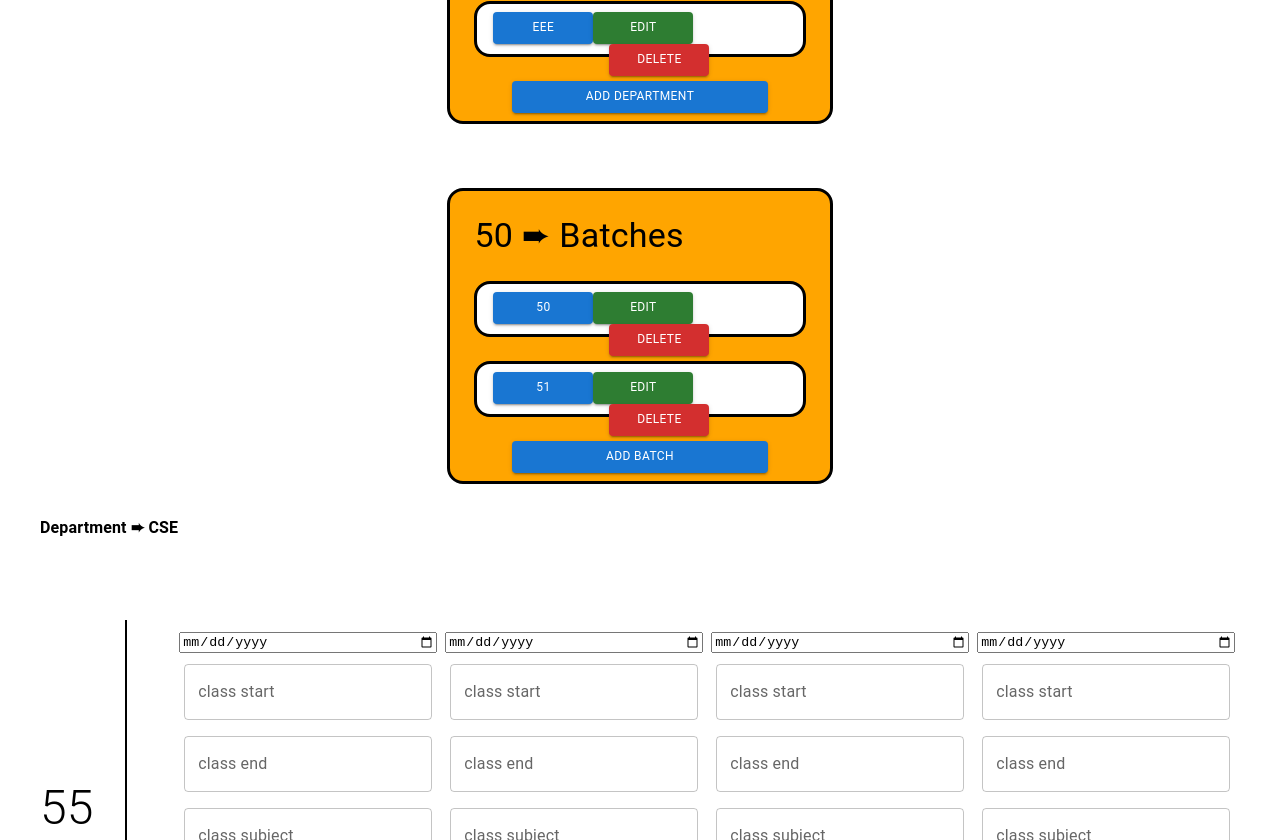
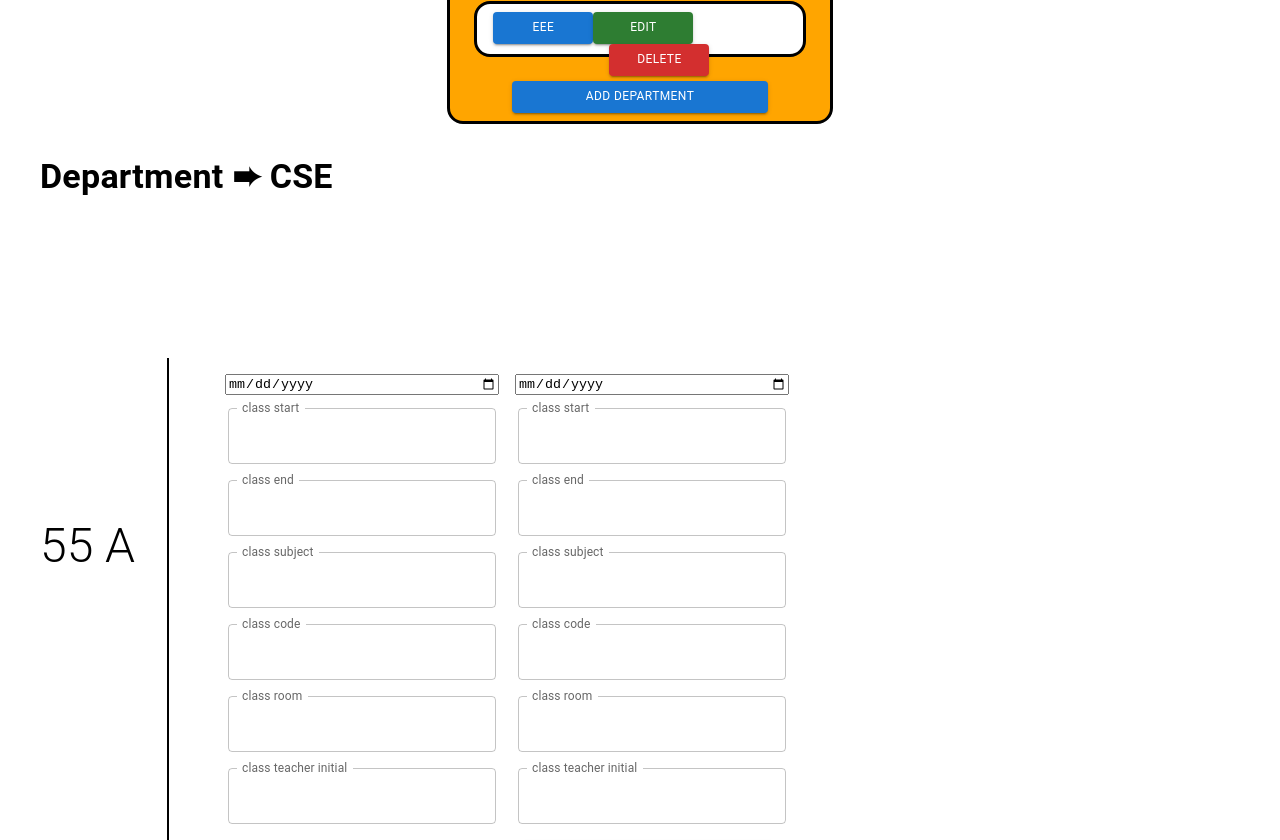
Before and after one commit to atefevan/Student_Companion_Admin, a React (Vite) app: page / in a window 1280 px wide. Shown: the part 260-1100 px from the top of the page. Built offline with nearby package versions, Linux system fonts and the light colour scheme; no server answers; the database is empty.

Commit message:
Add + Remove Added

```diff
--- a/src/App.tsx
+++ b/src/App.tsx
@@ -1,5 +1,4 @@
 import { SnackbarProvider } from "notistack";
-import Login from "./pages/Login/Login";
 import { BrowserRouter, Route, Routes } from "react-router-dom";
 import Dashboard from "./pages/Dashboard/Dashboard";
 
--- /dev/null
+++ b/src/components/ClasswisePlates.tsx
@@ -0,0 +1,70 @@
+import C_TextField from "../../src/components/atoms/C_TextField";
+interface Props {}
+
+const ClasswisePlates = ({}: Props) => {
+  return (
+    <>
+      <div
+        style={{
+          justifyContent: "space-between",
+          display: "flex",
+          flexDirection: "column",
+          margin: 3,
+        }}
+      >
+        <input type="date" style={{ margin: 5 }} name="date" />
+
+        <C_TextField
+          id="outlined-basic"
+          type="text"
+          label="class start"
+          isError={false}
+          style={{ margin: 1 }}
+          fieldOnChange={() => {}}
+        />
+        <C_TextField
+          id="outlined-basic"
+          type="text"
+          label="class end"
+          isError={false}
+          style={{ margin: 1 }}
+          fieldOnChange={() => {}}
+        />
+        <C_TextField
+          id="outlined-basic"
+          type="text"
+          label="class subject"
+          isError={false}
+          style={{ margin: 1 }}
+          fieldOnChange={() => {}}
+        />
+        <C_TextField
+          id="outlined-basic"
+          type="text"
+          label="class code"
+          isError={false}
+          style={{ margin: 1 }}
+          fieldOnChange={() => {}}
+        />
+        <C_TextField
+          id="outlined-basic"
+          type="text"
+          label="class room"
+          isError={false}
+          style={{ margin: 1 }}
+          fieldOnChange={() => {}}
+        />
+        <C_TextField
+          id="outlined-basic"
+          type="text"
+          label="class teacher initial"
+          isError={false}
+          style={{ margin: 1 }}
+          fieldOnChange={() => {}}
+        />
+      </div>
+    </>
+  );
+};
+
+export default ClasswisePlates;
--- a/src/components/atoms/C_Button.tsx
+++ b/src/components/atoms/C_Button.tsx
@@ -10,7 +10,7 @@ interface BtnProps {
   height?: string;
   variant: "text" | "contained" | "outlined";
   size: "small" | "medium" | "large";
-  marginLeft?: number;
+  marginLeft?: number | string;
   marginRight?: number;
   btn_color?:
     | "inherit"
@@ -20,8 +20,9 @@ interface BtnProps {
     | "error"
     | "info"
     | "warning";
+  selfAlign?: string;
   marginTop?: number;
-  marginBottom?: number;
+  marginBottom?: number | string;
   startIcon?: React.ReactNode;
   endIcon?: React.ReactNode;
   style?: SxProps<Theme>;
@@ -45,6 +46,7 @@ const C_Button = ({
   marginRight,
   marginTop,
   marginBottom,
+  selfAlign,
   style,
   startIcon,
   endIcon,
@@ -62,6 +64,7 @@ const C_Button = ({
           mr: marginRight,
           mt: marginTop,
           mb: marginBottom,
+          alignSelf: selfAlign,
           ...style,
         }}
         color={btn_color}
--- a/src/components/atoms/C_Textfield.tsx
+++ b/src/components/atoms/C_Textfield.tsx
@@ -11,11 +11,12 @@ import { useState } from "react";
 interface Props {
   prefixIcon?: any;
   prefixText?: string;
+  icon_color?: string;
   suffixIcon?: React.ReactNode;
   suffixText?: string;
   height?: string;
   width?: string;
-  label: string;
+  label?: string;
   id: string;
   placeHolder?: string;
   type: string;
@@ -27,6 +28,17 @@ interface Props {
   value?: string;
   variant?: "standard" | "outlined" | "filled";
   style?: SxProps<Theme>;
+  font?: string;
+  borderColor?:
+    | "error"
+    | "primary"
+    | "secondary"
+    | "info"
+    | "success"
+    | "warning";
+  textColor?: string;
+  hiddenLabel?: boolean;
+  focused?: boolean;
   fieldOnChange: (value: string) => void;
 }
 
@@ -45,8 +57,12 @@ const C_TextField = ({
   suffixText,
   placeHolder,
   style,
+  textColor,
+  focused,
+  borderColor,
   fieldOnChange,
   fullwidth,
+  hiddenLabel,
 }: Props) => {
   const [showPassword, setShowPassword] = useState(true);
   const handleShowPassword = () => {
@@ -56,6 +72,8 @@ const C_TextField = ({
     <>
       <TextField
         fullWidth={fullwidth}
+        hiddenLabel={hiddenLabel}
+        focused={focused}
         sx={{
           mb: 5,
           ...style,
@@ -66,6 +84,7 @@ const C_TextField = ({
               {prefixText ? prefixText : prefixIcon ? prefixIcon : null}
             </InputAdornment>
           ),
+
           endAdornment: (
             <InputAdornment position="end">
               {suffixText ? suffixText : null}
@@ -84,6 +103,9 @@ const C_TextField = ({
               </IconButton>
             </InputAdornment>
           ),
+          style: {
+            color: textColor,
+          },
         }}
         id={id}
         label={label}
@@ -92,6 +114,7 @@ const C_TextField = ({
         placeholder={placeHolder}
         disabled={_disabled}
         error={isError}
+        color={borderColor}
         variant={variant}
         required={required ? required : false}
         onChange={(e) => {
--- a/src/pages/Dashboard/Dashboard.tsx
+++ b/src/pages/Dashboard/Dashboard.tsx
@@ -6,16 +6,17 @@ import Batches from "../Batches/Batches";
 const Dashboard = () => {
   const dept = "CSE";
   const batches = ["55", "51", "52", "53"];
+  const sections = ["A", "B", "C"];
+  // const batch_sections = [55:{},]
   return (
     <>
       <Departments />
-      <Batches />
       <Box>
-        <Typography variant="body1" fontWeight={600} sx={{ m: 4 }}>
+        <Typography variant="h4" fontWeight={600} sx={{ m: 4 }}>
           Department ➨ {dept}
         </Typography>
-        {batches.map((e) => (
-          <Info batch={e} />
+        {batches.map((batch) => (
+          <Info batch={batch} section="A" />
         ))}
       </Box>
     </>
--- a/src/pages/Info/Info.tsx
+++ b/src/pages/Info/Info.tsx
@@ -1,18 +1,30 @@
-import { Box, TextField, Typography } from "@mui/material";
+import { Box, Typography } from "@mui/material";
 import { useState } from "react";
+import ClasswisePlates from "../../components/ClasswisePlates";
+import C_Button from "../../components/atoms/C_Button";
 interface Props {
   batch: string;
+  section: string;
 }
 
-const Info = ({ batch }: Props) => {
-  const cse_55 = "55A";
-  const date = useState<Date>();
-  const c_start = useState();
-  const c_end = useState();
-  const c_subject = useState();
-  const c_code = useState();
-  const c_room = useState();
-  const c_teacher_initial = useState();
+const Info = ({ batch, section }: Props) => {
+  // const date = useState<Date>();
+  // const c_start = useState();
+  // const c_end = useState();
+  // const c_subject = useState();
+  // const c_code = useState();
+  // const c_room = useState();
+  // const c_teacher_initial = useState();
+  const [classes, setClasses] = useState<any>([
+    <ClasswisePlates />,
+    <ClasswisePlates />,
+  ]);
+  const handleAddClass = (newClass: any) => {
+    setClasses([...classes, newClass]);
+  };
+  const handleRemoveClass = (removeClass: any) => {
+    setClasses(classes.filter((i: any) => i != removeClass));
+  };
   return (
     <>
       <Box
@@ -21,8 +33,9 @@ const Info = ({ batch }: Props) => {
           right: 0,
           top: 0,
           bottom: 0,
-          height: "50vh",
-          mt: 10,
+          height: "59vh",
+          alignSelf: "end",
+          mt: 20,
         }}
       >
         <div style={{ display: "flex" }}>
@@ -32,7 +45,7 @@ const Info = ({ batch }: Props) => {
               fontWeight={300}
               sx={{ mr: 4, ml: 4, mt: 20 }}
             >
-              {batch}
+              {batch} {section}
             </Typography>
           </Box>
           <Box
@@ -47,97 +60,32 @@ const Info = ({ batch }: Props) => {
             sx={{
               height: "55%",
               display: "flex",
-              width:"100vw",
-              flex:1,
+              width: "100vw",
+              flex: 1,
               m: 1,
             }}
           >
-            <div
-              style={{
-                justifyContent: "space-between",
-                display: "flex",
-                flexDirection: "column",
-                margin: 1,
-              }}
-            >
-              <input type="date" style={{ margin: 3 }} name="date" />
-
-              <TextField type="text" sx={{ m: 1 }} label={"class start"} />
-              <TextField type="text" sx={{ m: 1 }} label={"class end"} />
-              <TextField type="text" sx={{ m: 1 }} label={"class subject"} />
-              <TextField type="text" sx={{ m: 1 }} label={"class code"} />
-              <TextField type="text" sx={{ m: 1 }} label={"class room"} />
-              <TextField
-                type="text"
-                sx={{ m: 1 }}
-                label={"class teacher initial"}
-              />
-            </div>
-            <div
-              style={{
-                justifyContent: "space-between",
-                display: "flex",
-                flexDirection: "column",
-                margin: 1,
-              }}
-            >
-              <input type="date" style={{ margin: 3 }} name="date" />
-
-              <TextField type="text" sx={{ m: 1 }} label={"class start"} />
-              <TextField type="text" sx={{ m: 1 }} label={"class end"} />
-              <TextField type="text" sx={{ m: 1 }} label={"class subject"} />
-              <TextField type="text" sx={{ m: 1 }} label={"class code"} />
-              <TextField type="text" sx={{ m: 1 }} label={"class room"} />
-              <TextField
-                type="text"
-                sx={{ m: 1 }}
-                label={"class teacher initial"}
-              />
-            </div>
-            <div
-              style={{
-                justifyContent: "space-between",
-                display: "flex",
-                flexDirection: "column",
-                margin: 1,
-              }}
-            >
-              <input type="date" style={{ margin: 3 }} name="date" />
-
-              <TextField type="text" sx={{ m: 1 }} label={"class start"} />
-              <TextField type="text" sx={{ m: 1 }} label={"class end"} />
-              <TextField type="text" sx={{ m: 1 }} label={"class subject"} />
-              <TextField type="text" sx={{ m: 1 }} label={"class code"} />
-              <TextField type="text" sx={{ m: 1 }} label={"class room"} />
-              <TextField
-                type="text"
-                sx={{ m: 1 }}
-                label={"class teacher initial"}
-              />
-            </div>
-            <div
-              style={{
-                justifyContent: "space-between",
-                display: "flex",
-                flexDirection: "column",
-                margin: 1,
-              }}
-            >
-              <input type="date" style={{ margin: 3 }} name="date" />
-
-              <TextField type="text" sx={{ m: 1 }} label={"class start"} />
-              <TextField type="text" sx={{ m: 1 }} label={"class end"} />
-              <TextField type="text" sx={{ m: 1 }} label={"class subject"} />
-              <TextField type="text" sx={{ m: 1 }} label={"class code"} />
-              <TextField type="text" sx={{ m: 1 }} label={"class room"} />
-              <TextField
-                type="text"
-                sx={{ m: 1 }}
-                label={"class teacher initial"}
-              />
-            </div>
+            {classes.map((classes: any) => classes)}
           </Box>
         </div>
+        <C_Button
+          label="Add"
+          variant="contained"
+          size="medium"
+          selfAlign="end"
+          marginLeft={"40vw"}
+          marginBottom={"2vh"}
+          onSubmit={() => handleAddClass(<ClasswisePlates />)}
+        />
+        <C_Button
+          label="Remove"
+          variant="contained"
+          size="medium"
+          selfAlign="end"
+          marginLeft={"40vw"}
+          marginBottom={"2vh"}
+          onSubmit={() => handleRemoveClass(classes[classes.length - 1])}
+        />
         <Box sx={{ border: 2, borderWidth: 1, borderColor: "black" }} />
       </Box>
     </>
```
